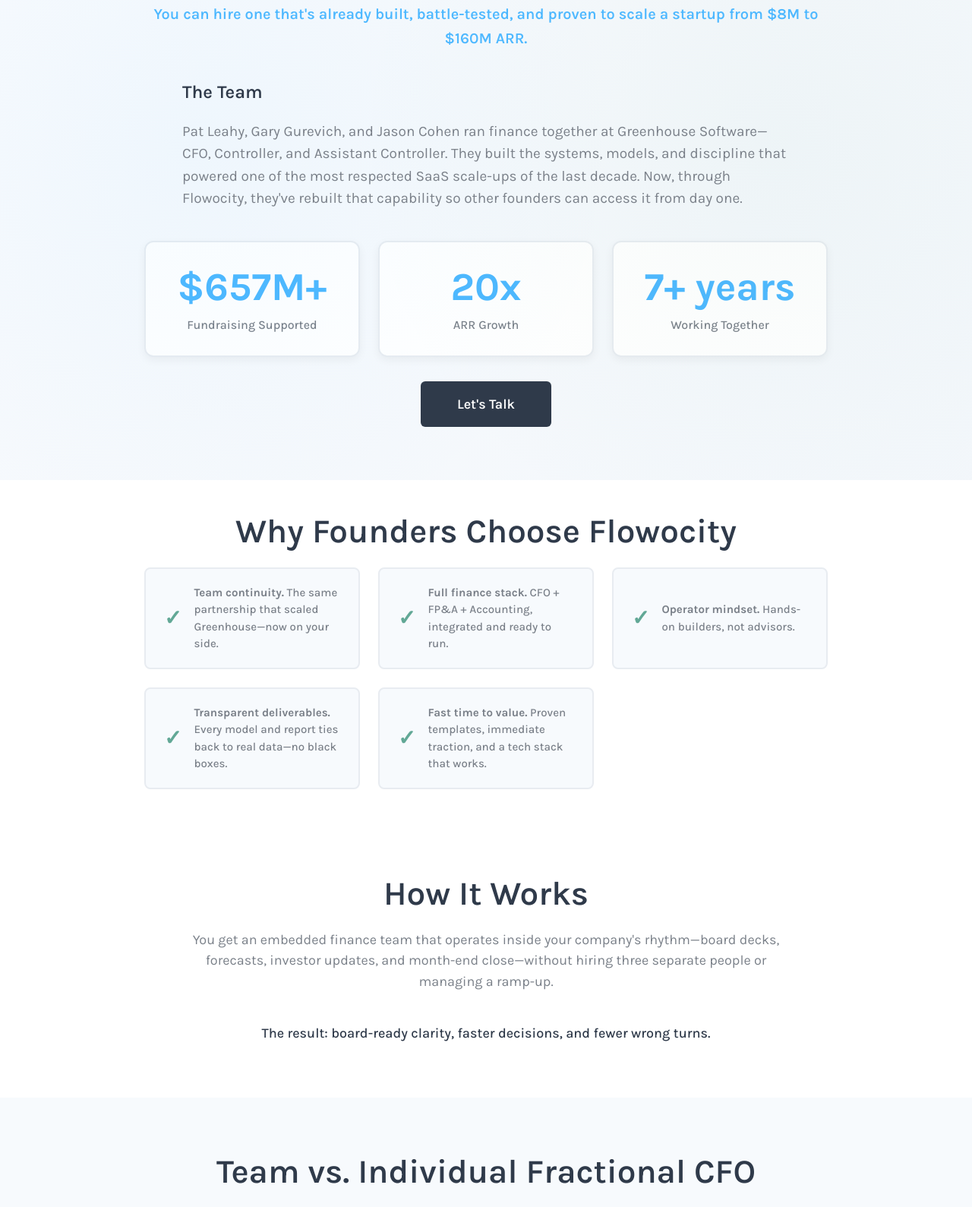
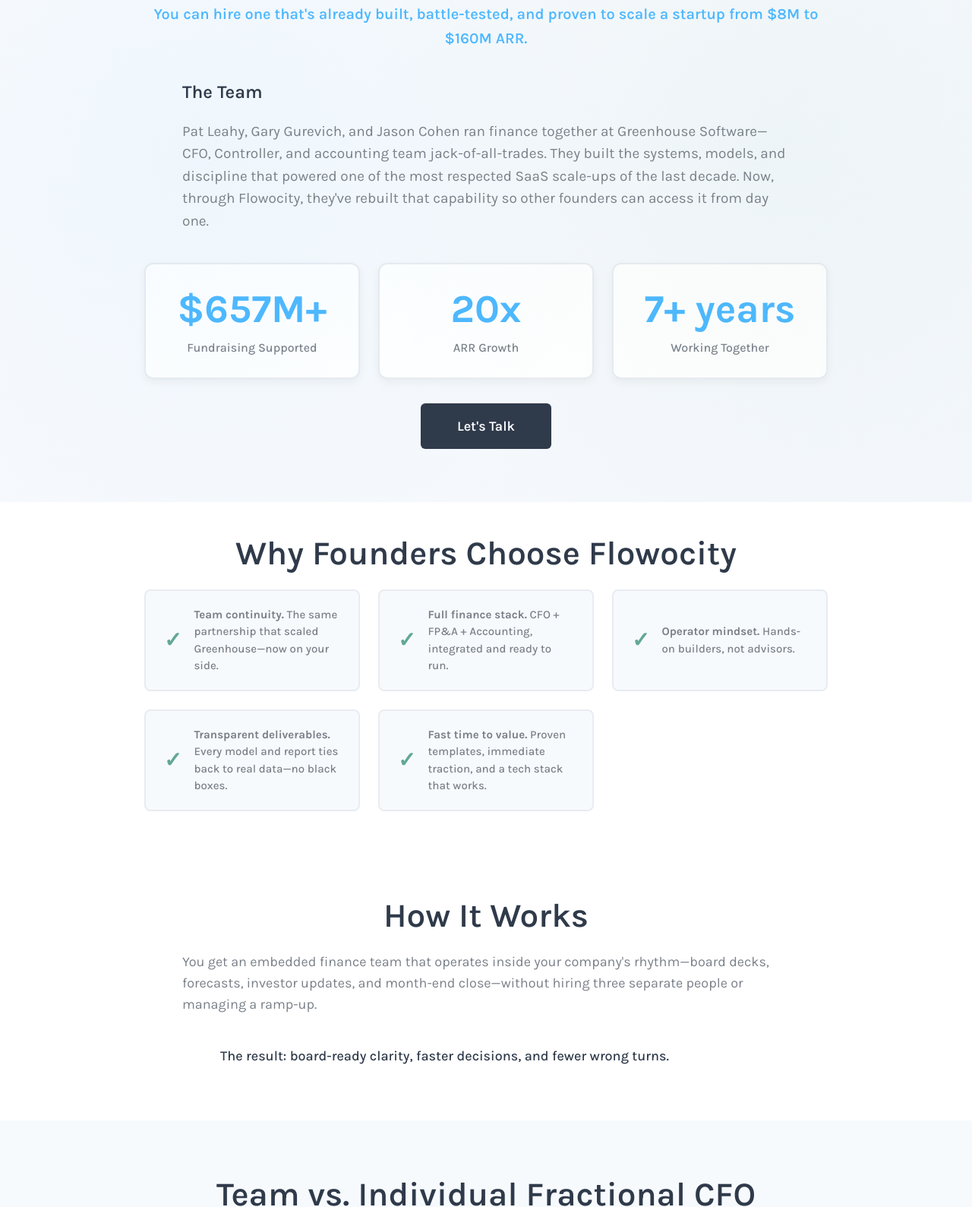
Before and after one commit to brklyngg/flowocity-website, a plain HTML site: page team_cv_f/index.html in a window 1280 px wide. Shown: the part 327-1916 px from the top of the page at 76% size. Drawn offline with Linux system fonts and the light colour scheme.

Commit message:
Update Jason's role description and fix text alignment

```diff
--- a/team_cv_f/index.html
+++ b/team_cv_f/index.html
@@ -69,7 +69,7 @@
             <div class="hero-narrative" style="max-width: 800px; margin: 0 auto 40px;">
                 <h2 style="font-size: 24px; font-weight: 600; color: var(--primary-navy); margin-bottom: 16px;">The Team</h2>
                 <p class="narrative-text">
-                    Pat Leahy, Gary Gurevich, and Jason Cohen ran finance together at Greenhouse Software—CFO, Controller, and Assistant Controller. They built the systems, models, and discipline that powered one of the most respected SaaS scale-ups of the last decade. Now, through Flowocity, they've rebuilt that capability so other founders can access it from day one.
+                    Pat Leahy, Gary Gurevich, and Jason Cohen ran finance together at Greenhouse Software—CFO, Controller, and accounting team jack-of-all-trades. They built the systems, models, and discipline that powered one of the most respected SaaS scale-ups of the last decade. Now, through Flowocity, they've rebuilt that capability so other founders can access it from day one.
                 </p>
             </div>
 
@@ -128,10 +128,10 @@
     <section class="why-team-section">
         <div class="container">
             <h2 class="section-title">How It Works</h2>
-            <p class="section-intro" style="max-width: 800px; margin: 0 auto 40px; text-align: center; color: var(--steel-gray); font-size: 18px;">
+            <p class="section-intro" style="max-width: 800px; margin: 0 auto 40px; text-align: left; color: var(--steel-gray); font-size: 18px;">
                 You get an embedded finance team that operates inside your company's rhythm—board decks, forecasts, investor updates, and month-end close—without hiring three separate people or managing a ramp-up.
             </p>
-            <p class="section-intro" style="max-width: 700px; margin: 0 auto; text-align: center; color: var(--primary-navy); font-size: 18px; font-weight: 500;">
+            <p class="section-intro" style="max-width: 700px; margin: 0 auto; text-align: left; color: var(--primary-navy); font-size: 18px; font-weight: 500;">
                 The result: board-ready clarity, faster decisions, and fewer wrong turns.
             </p>
         </div>
@@ -265,10 +265,10 @@
                     </div>
                     <div class="profile-info">
                         <h3>Jason Cohen</h3>
-                        <p class="profile-role">Assistant Controller</p>
+                        <p class="profile-role">Accounting Operations</p>
 
                         <div class="profile-details">
-                            <p>Assistant Controller at Greenhouse managing daily operations through hypergrowth. Built scalable processes for accounting team and close efficiency.</p>
+                            <p>Jack-of-all-trades accounting team member at Greenhouse through hypergrowth—brilliant at close processes, AP/AR workflows, and building scalable systems. Managed daily operations that kept finance running smoothly.</p>
                             <p style="margin-top: 12px; color: var(--steel-gray);">Founded Organized Momentum (2005) | 30+ startup clients</p>
                         </div>
                     </div>
@@ -300,7 +300,7 @@
     <section class="dual-audience-section" style="background: var(--off-white);">
         <div class="container">
             <h2 class="section-title">For VCs & Portfolio Teams</h2>
-            <p class="section-intro" style="max-width: 800px; margin: 0 auto 32px; text-align: center; font-size: 18px;">
+            <p class="section-intro" style="max-width: 800px; margin: 0 auto 32px; text-align: left; font-size: 18px;">
                 Standardized reporting across portfolio companies. Audit-ready books that prevent fundraising fire drills. Volume referral terms for 3+ companies.
             </p>
         </div>
```
